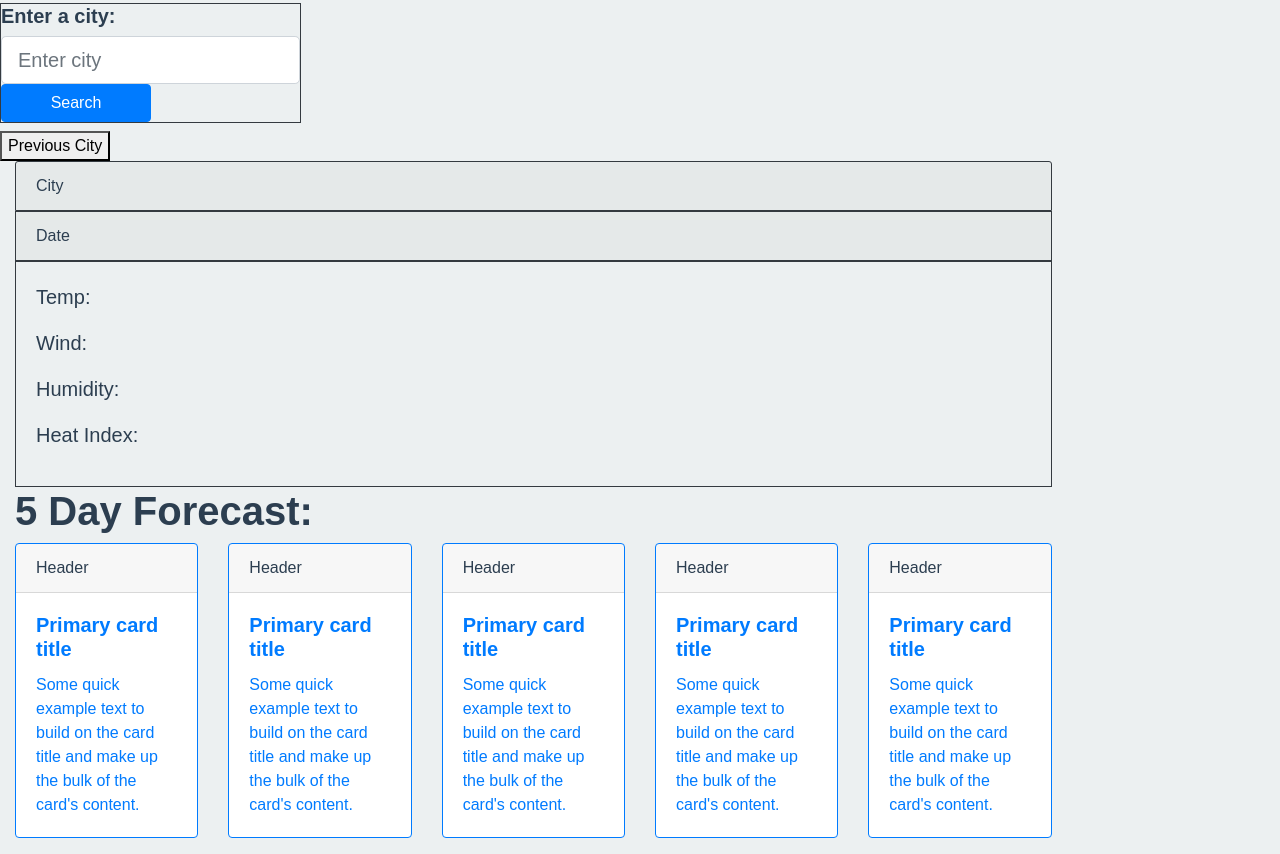
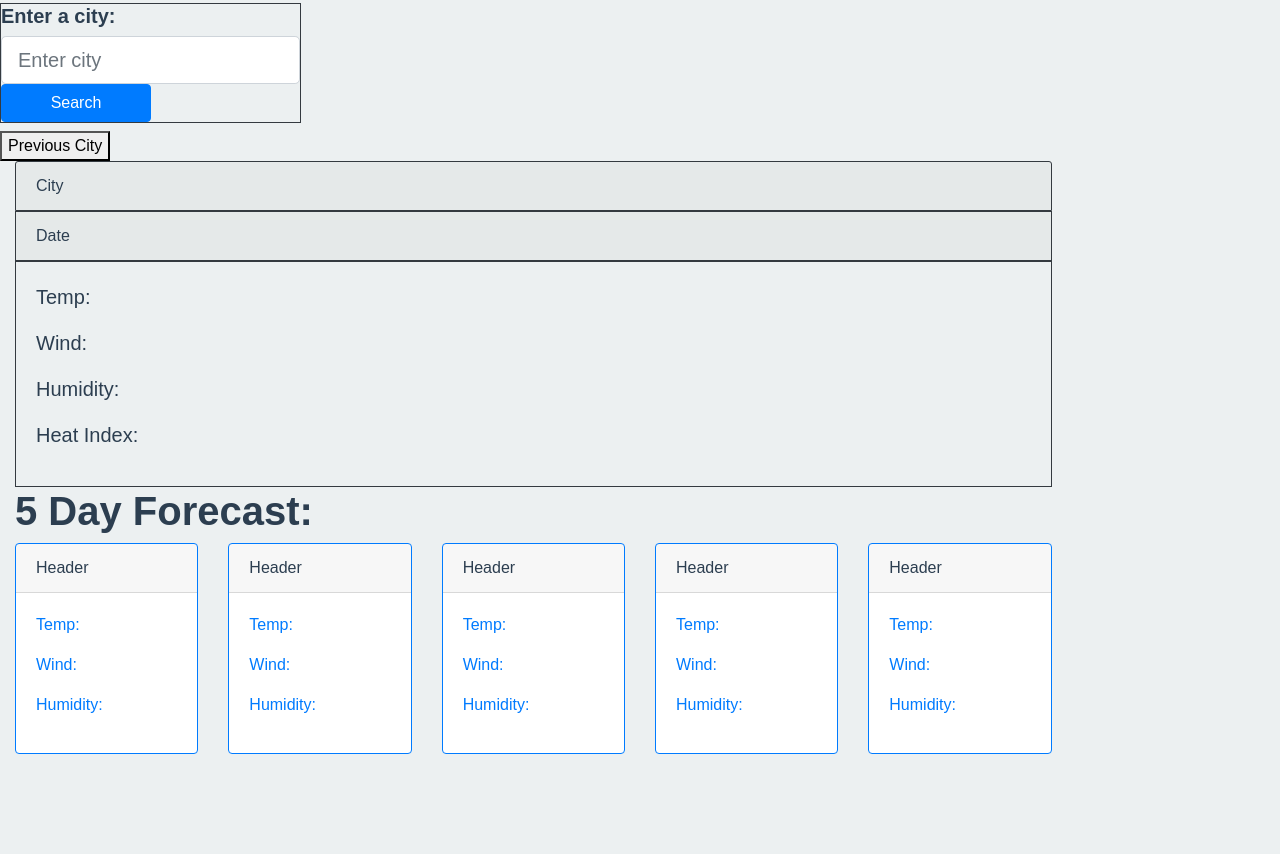
Before and after one commit to mguppy/weather-dashboard, a plain HTML site: page index.html in a window 1280 px wide. Shown: the part 251-1105 px from the top of the page. After the commit the page ends 1021 px from the top, so only its background shows below. Drawn offline with nearby package versions, Linux system fonts and the light colour scheme.

Commit message:
updated code for 5 day forecast

```diff
--- a/index.html
+++ b/index.html
@@ -47,45 +47,41 @@
           <div class="card border-primary mb-3" style="max-width: 18rem;">
             <div id="day-one-date" class="card-header day-date">Header</div>
             <div class="card-body text-primary">
-              <h5 class="card-title">Primary card title</h5>
-              <p class="card-text">Some quick example text to build on the card title and make up the bulk of the card's
-                content.</p>
+              <p class="card-text five-day-temp">Temp: </p>
+              <p class = "five-day-wind">Wind: </p>
+              <p class = "five-day-humidity">Humidity: </p>
             </div>
           </div>
-          <!-- <div class="card-deck"> -->
           <div class="card border-primary mb-3" style="max-width: 18rem;">
             <div id="day-two-date" class="card-header day-date">Header</div>
             <div class="card-body text-primary">
-              <h5 class="card-title">Primary card title</h5>
-              <p class="card-text">Some quick example text to build on the card title and make up the bulk of the card's
-                content.</p>
+              <p class="card-text five-day-temp">Temp: </p>
+              <p class = "five-day-wind">Wind: </p>
+              <p class = "five-day-humidity">Humidity: </p>
             </div>
           </div>
-          <!-- <div class="card-deck"> -->
           <div class="card border-primary mb-3" style="max-width: 18rem;">
             <div id="day-three-date" class="card-header day-date">Header</div>
             <div class="card-body text-primary">
-              <h5 class="card-title">Primary card title</h5>
-              <p class="card-text">Some quick example text to build on the card title and make up the bulk of the card's
-                content.</p>
+              <p class="card-text five-day-temp">Temp: </p>
+              <p class = "five-day-wind">Wind: </p>
+              <p class = "five-day-humidity">Humidity: </p>
             </div>
           </div>
-          <!-- <div class="card-deck"> -->
           <div class="card border-primary mb-3" style="max-width: 18rem;">
             <div id="day-four-date" class="card-header day-date">Header</div>
             <div class="card-body text-primary">
-              <h5 class="card-title">Primary card title</h5>
-              <p class="card-text">Some quick example text to build on the card title and make up the bulk of the card's
-                content.</p>
+              <p class="card-text five-day-temp">Temp: </p>
+              <p class = "five-day-wind">Wind: </p>
+              <p class = "five-day-humidity">Humidity: </p>
             </div>
           </div>
-          <!-- <div class="card-deck"> -->
           <div class="card border-primary mb-3" style="max-width: 18rem;">
             <div id="day-five-date" class="card-header day-date">Header</div>
             <div class="card-body text-primary">
-              <h5 class="card-title">Primary card title</h5>
-              <p class="card-text">Some quick example text to build on the card title and make up the bulk of the card's
-                content.</p>
+              <p class="card-text five-day-temp">Temp: </p>
+              <p class = "five-day-wind">Wind: </p>
+              <p class = "five-day-humidity">Humidity: </p>
             </div>
           </div>
         </div>
--- a/logic.js
+++ b/logic.js
@@ -23,8 +23,6 @@ var humidityLabel = document.querySelector('#humidity');
 var heatindexLabel = document.querySelector('#index');
 var lat = 0;
 var lon = 0;
-// var dayoneLabel = document.querySelector('#day-one-date');
-// var dayoneContainer = document.querySelector('#day-one-data');
 
 
 function getCurrentWeather () {
@@ -94,11 +92,16 @@ function getFiveDayWeather () {
             response.json().then(function(data) {
                 console.log(data);
                 var dayDateArr = document.getElementsByClassName("day-date");
-                for (var i = 0; i < data.list.length; i++) {
+                for (var i = 0; i < data.list.length; i=i+8) {
                 var unix_timestamp = data.list[i].dt;
                 var milliseconds = unix_timestamp * 1000;
                 var newDate = new Date(milliseconds);
-                document.getElementsByClassName("day-date")[i].textContent = "Date: " + newDate;
+                document.getElementsByClassName("day-date")[i/8].textContent = "Date: " + newDate;
+                var temp = parseInt(data.list[i].main.temp);
+                temp = Math.round((temp - 273.15) * 9/5 + 32);
+                document.getElementsByClassName("five-day-temp")[i/8].textContent = "Temp: " + temp + "°F";
+                document.getElementsByClassName("five-day-wind")[i/8].textContent = "Wind: " + data.list[i].wind.speed + " MPH";
+                document.getElementsByClassName("five-day-humidity")[i/8].textContent = "Humidity: " + data.list[i].main.humidity + "%";
                 }
             });
         } else {
```
